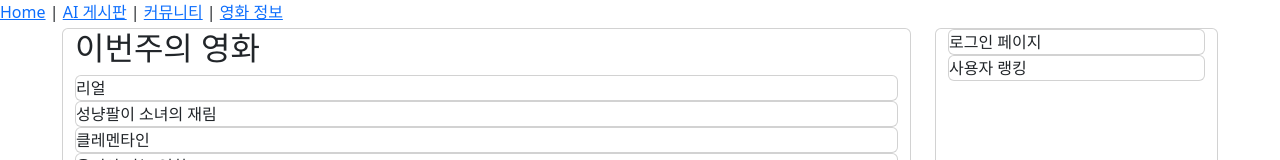
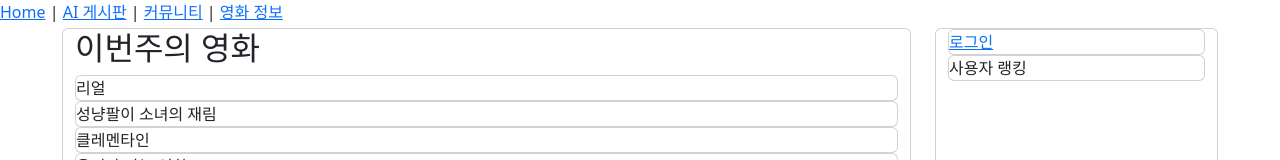
Before and after one commit to Owhen-Min/AltEnds, a Vue app in the folder front/: page / in a window 1280 px wide. Shown: the top 160 px of the page. Built offline with nearby package versions, Linux system fonts and the light colour scheme.

Commit message:
feat-home-login-link

```diff
--- a/front/src/views/HomeView.vue
+++ b/front/src/views/HomeView.vue
@@ -14,7 +14,13 @@
         </div>
         <div class="row col-3">
         <div class="card">
-            <div class="card">로그인 페이지</div>
+            <div class="card" id="user-login" v-if=true>
+                <RouterLink :to="{name:'login'}">로그인</RouterLink>
+                <!-- <RouterLink :to="{name: 'signup'}">회원가입</RouterLink> -->
+            </div>
+            <div class="card" id="user-management" v-else>
+                <p>회원 정보를 간단하게 보여줍니다.</p>
+            </div>
             <div class="card">사용자 랭킹</div>
         </div>
     </div>
```
